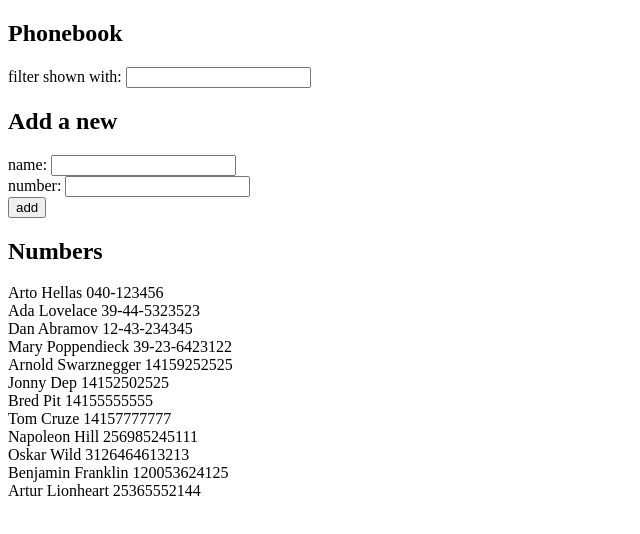
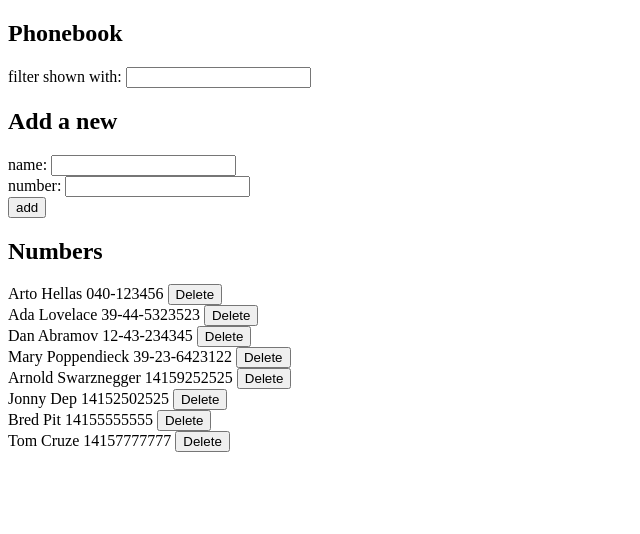
Before and after one commit to udev2045/react, a React (Vite) app in the folder part2/phonebook/: page / in a window 1280 px wide. Shown: the top 534 px of the page, without its empty margins (0-640 px from the left). Built offline with nearby package versions, Linux system fonts and the light colour scheme; data requests are answered from the project's data file.

Commit message:
Part 2.14

```diff
--- a/part2/phonebook/db.json
+++ b/part2/phonebook/db.json
@@ -39,26 +39,6 @@
       "name": "Tom Cruze",
       "number": "14157777777",
       "id": 8
-    },
-    {
-      "name": "Napoleon Hill",
-      "number": "256985245111",
-      "id": 9
-    },
-    {
-      "name": "Oskar Wild",
-      "number": "3126464613213",
-      "id": 10
-    },
-    {
-      "name": "Benjamin Franklin",
-      "number": "120053624125",
-      "id": 11
-    },
-    {
-      "name": "Artur Lionheart",
-      "number": "25365552144",
-      "id": 12
     }
   ]
 }
--- a/part2/phonebook/src/App.jsx
+++ b/part2/phonebook/src/App.jsx
@@ -48,6 +48,22 @@ const App = () => {
         setNewName('')
         setNewPhone('')
     }
+    const deletePerson = (person) => {
+        if(person.id) {
+            return () => {
+                if (window.confirm(`Delete ${person.name}?`)) {
+                    personService.remove(person.id)
+                        .then(response => {
+                            let filteredPersons = persons.filter(function (p) {
+                                return p.id !== person.id;
+                            })
+                            setPersons(filteredPersons)
+                        })
+                }
+            }
+        }
+        return ''
+    }
     return (
         <div>
             <h2>Phonebook</h2>
@@ -55,7 +71,7 @@ const App = () => {
             <h2>Add a new</h2>
             <PersonForm handlerAddName={handlerAddName} newName={newName} handlerNewName={handlerNewName} newPhone={newPhone} handlerNewPhone={handlerNewPhone}/>
             <h2>Numbers</h2>
-            <Persons newSearch={newSearch} persons={persons}/>
+            <Persons newSearch={newSearch} persons={persons} deletePerson={deletePerson}/>
         </div>
     )
 }
--- a/part2/phonebook/src/Components/Persons/Persons.jsx
+++ b/part2/phonebook/src/Components/Persons/Persons.jsx
@@ -1,8 +1,9 @@
 /* Persons.jsx was created 05.09.2023 20:10 */
 import css from "./Persons.module.css"
 
-const Persons = ({newSearch, persons}) => {
-    let allPersons = persons.map( person => <div key={person.id}>{person.name} {person.number}</div>)
+const Persons = ({newSearch, persons, deletePerson}) => {
+
+    let allPersons = persons.map( person => <div key={person.id}>{person.name} {person.number} <button onClick={deletePerson(person)}>Delete</button></div>)
     let filteredPersons = persons.filter(person => person.name.toLowerCase().indexOf(newSearch.toLowerCase()) >= 0)
     let filteredResults = filteredPersons.map( person => <div key={person.id}>{person.name} {person.number}</div>)
     return (
--- a/part2/phonebook/src/services/Persons.js
+++ b/part2/phonebook/src/services/Persons.js
@@ -16,4 +16,11 @@ const update = (id, newObject) => {
     return request.then(response => response.data)
 }
 
-export default { getAll, create, update }
+const remove = (id) => {
+    const request = axios.delete(`${baseUrl}/${id}`)
+    return request.then(response => {
+        alert('')
+    })
+}
+
+export default { getAll, create, update, remove }
```
